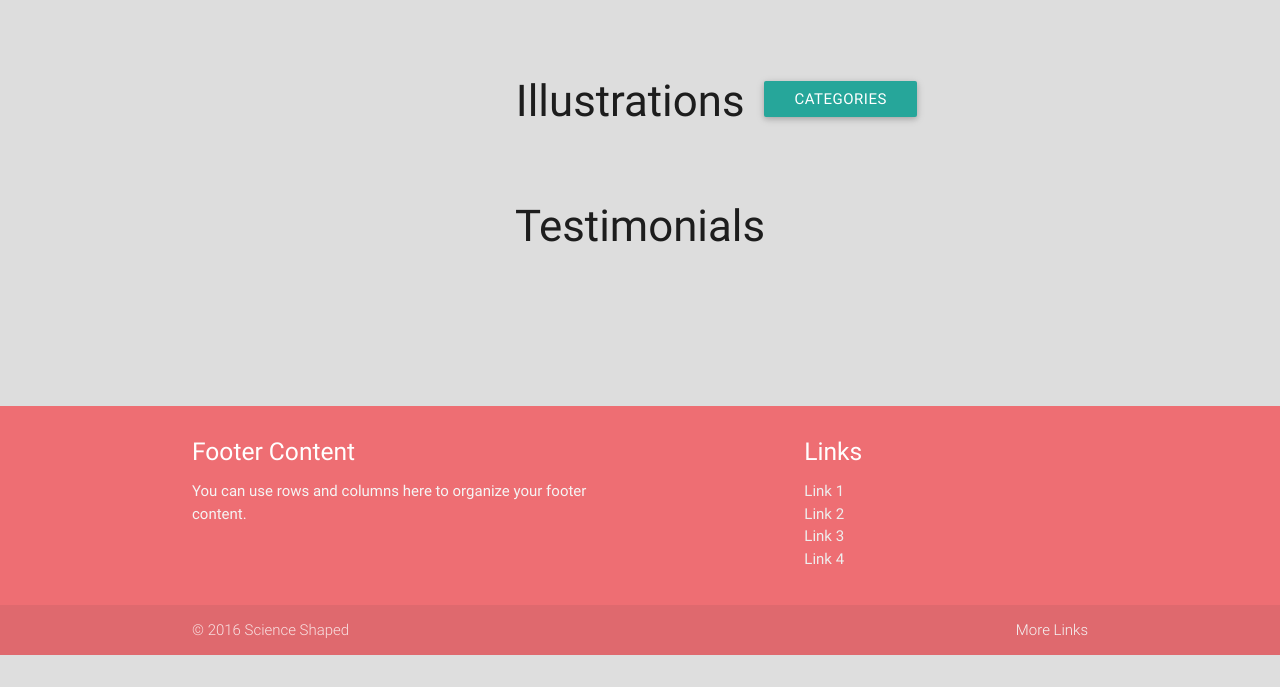
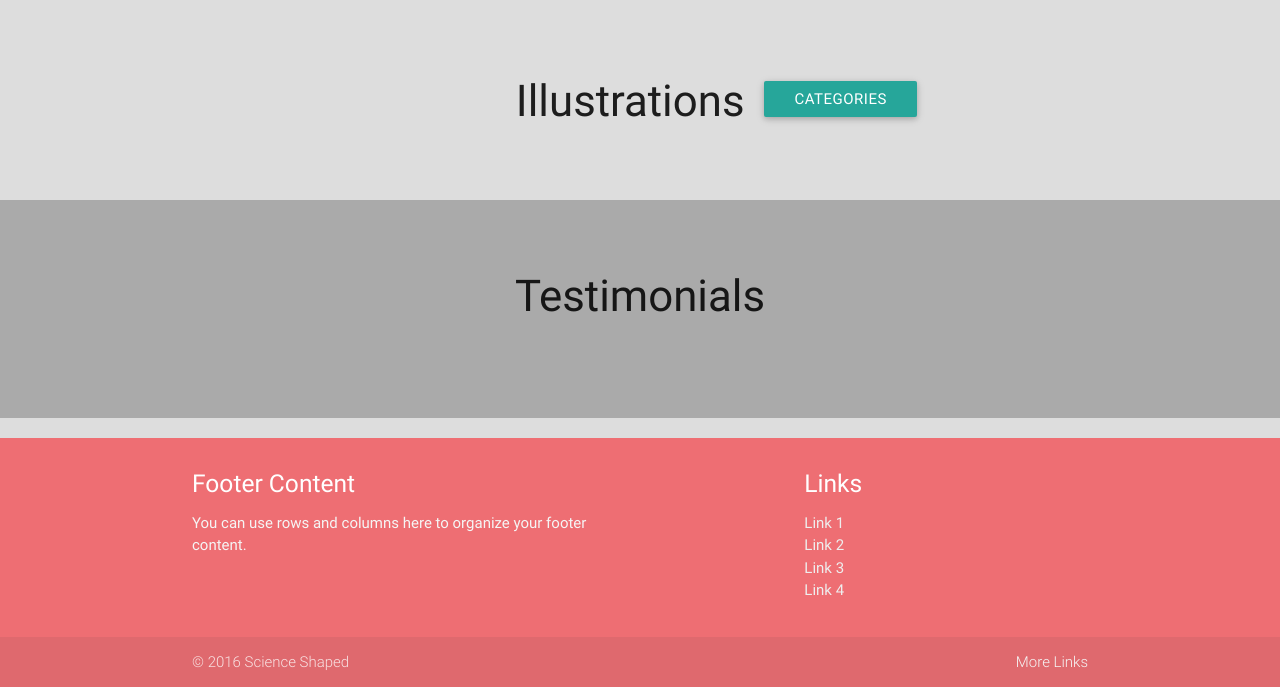
Before and after one commit to ecuatox/scienceshaped, a Django app: page / in a window 1280 px wide. Shown: the part 145-832 px from the top of the page. Before the commit the page ends 800 px from the top, so only its background shows below. Run offline with Django 3.2, Linux system fonts and the light colour scheme; data that the repository does not hold is empty.

Commit message:
Modify testimonials

```diff
--- a/projects/static/css/testimonials.css
+++ b/projects/static/css/testimonials.css
@@ -1,18 +1,26 @@
+#testimonials {
+  background: #aaa;
+  width: 100%;
+  margin: 0;
+  padding-top: 50px;
+  padding-bottom: 80px;
+  position: relative;
+}
 #slider {
-  width: 90%;
-  max-width: 1000px;
-  margin: 0 auto;
+  width: 60%;
+  margin: auto;
 }
 h3 {
   text-align: center;
 }
 .testimonial {
-  margin: 20px 80px;
-  padding: 20px;
+  margin: 20px auto;
+  padding: 20px 30px;
   height: inherit !important;
+  outline: 0;
 }
 .testimonialText {
-  width: 60%;
+  width: calc(90% - 200px);
   float: right;
 }
 .testimonialMessage {
@@ -22,11 +30,19 @@ h3 {
   font-size: 14px;
 }
 .testimonialImage {
-  width: 30%;
+  width: 150px;
+  height: 150px;
+  border-radius: 100px;
   float: left;
+  margin-left: 50px;
 }
 .quote {
   float: left;
   margin-top: 10px;
   margin-left: -5px;
 }
+#newTestimonial {
+  position: absolute;
+  top: 50px;
+  left: 4%;
+}
--- a/projects/templates/testimonials.html
+++ b/projects/templates/testimonials.html
@@ -1,14 +1,14 @@
 {% load staticfiles %}
+{% load tags %}
 <link rel="stylesheet" type="text/css" href="{% static "css/testimonials.css" %}"/>
 <link rel="stylesheet" type="text/css" href="{% static "slick/slick.css" %}"/>
 <link rel="stylesheet" type="text/css" href="{% static "slick/slick-theme.css" %}"/>
 
-<section id="testimonals">
+<section id="testimonials">
   <h3>Testimonials</h3>
-
   <div id="slider">
   {% for testimonial in testimonials %}
-    <div class="testimonial card">
+    <div class="testimonial">
       <img class="testimonialImage" src="{{ testimonial.thumbnail }}" />
       <div class="testimonialText">
         <img class="quote" src="{% static "img/ic_format_quote_black_24px.svg" %}" />
@@ -18,6 +18,10 @@
     </div>
   {% endfor %}
   </div>
+
+  {% if request.user|inGroup:"editor" %}
+  <a id="newTestimonial" href="/projects/testimonial/0/edit" class="btn-floating btn-large waves-effect waves-light teal"><img class="floatIcoImg" src="{% static "img/ic_add_white_24px.svg" %}"></a>
+  {% endif %}
 
   <script type="text/javascript" src="{% static "slick/slick.min.js" %}"></script>
   <script>
@@ -29,7 +33,7 @@
         slidesToScroll: 1,
         speed: 500,
         autoplay: true,
-        autoplaySpeed: 3000,
+        autoplaySpeed: 10000,
       });
     });
   </script>
```
